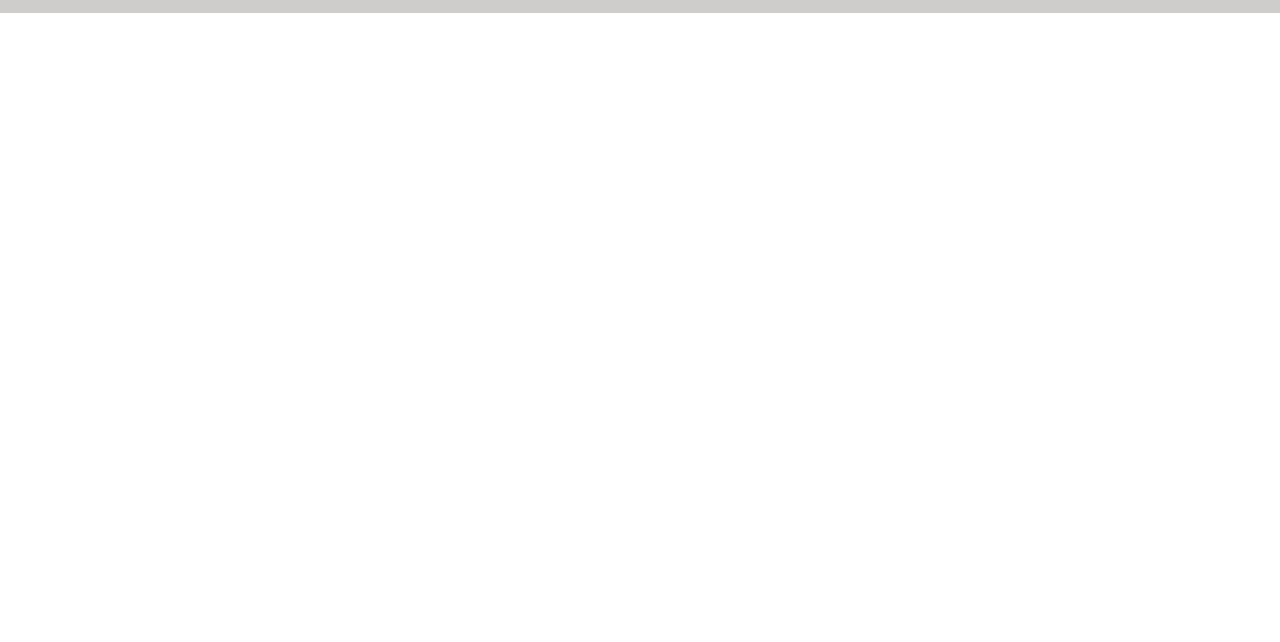
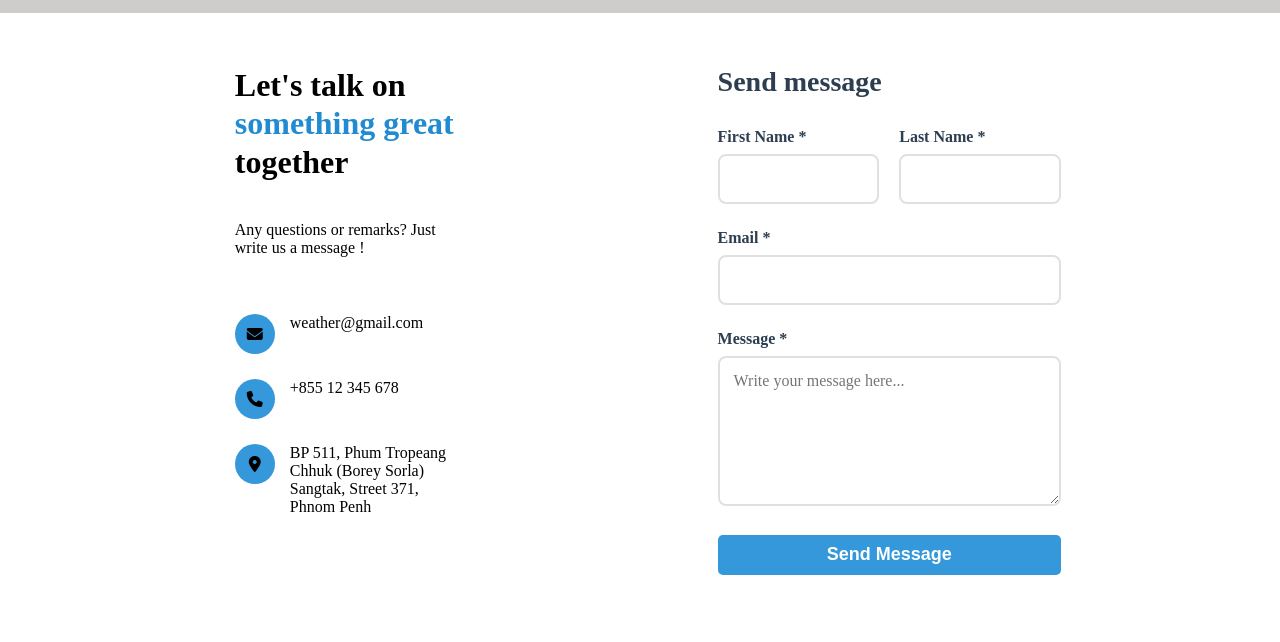
Before and after one commit to sreyroth1/Weather-Project-C8, a plain HTML site: page Templates/contactUs.html in a window 1280 px wide. Shown: the part 79-721 px from the top of the page. Drawn offline with Linux system fonts and the light colour scheme.

Commit message:
first push from feature/contat

```diff
--- a/CSS/contactUs.css
+++ b/CSS/contactUs.css
@@ -1,51 +1,50 @@
-*{
+* {
   margin: 0;
-
+  padding: 0;
+  box-sizing: border-box;
 }
 
 /* navbar style code all page */
-nav{
+nav {
   padding: 16px;
   background: #cfcccc;
-    .main-navbar{
+  .main-navbar {
     display: flex;
     justify-content: space-between;
     align-items: center;
     margin: 0px 40px;
-        .logo-web{
+    .logo-web {
       display: flex;
       align-items: center;
       gap: 14px;
-            img{
+      img {
         width: 60px;
         height: 60px;
         border-radius: 50%;
       }
     }
-        .navbar-page{
+    .navbar-page {
       display: flex;
       gap: 32px;
-            li{
+      li {
         list-style: none;
-                a{
+        a {
           position: relative;
           text-decoration: none;
           color: black;
           font-size: 3.5vh;
           padding-bottom: 5px;
-
         }
-                a:hover::after{
+        a:hover::after {
           width: 100%;
           transition: 0.5s;
         }
-                a:hover{
+        a:hover {
           transition: 0.5s;
           color: #948f8f;
-
         }
-                a::after{
-                    content:'';
+        a::after {
+          content: "";
           position: absolute;
           width: 0;
           height: 2px;
@@ -56,9 +55,187 @@ nav{
           background: #ff0000;
           transition: width 0.3 ease-in-out;
         }
-
-
       }
     }
   }
 }
+.container {
+  display: flex;
+  margin-left: 16%;
+  margin-top: 1%;
+  width: 70%;
+  background: white;
+  border-radius: 12px;
+  overflow: hidden;
+}
+
+.sidebar {
+  flex: 1;
+  background-color: #2c3e50;
+  background: white;
+  color: black;
+  padding: 40px 30px;
+  justify-content: center;
+  /* width: 60%;  */
+}
+
+.sidebar h1 {
+  font-size: 32px;
+  margin-bottom: 40px;
+  line-height: 1.2;
+}
+
+.sidebar h1 span {
+  color: #218bd2;
+}
+
+.contact-info {
+  margin-bottom: 40px;
+  margin-top: 25%;
+}
+
+.contact-item {
+  display: flex;
+  align-items: flex-start;
+  margin-bottom: 25px;
+}
+
+.contact-icon {
+  background-color: #3498db;
+  border-radius: 50%;
+  width: 40px;
+  height: 40px;
+  display: flex;
+  align-items: center;
+  justify-content: center;
+  margin-right: 15px;
+  flex-shrink: 0;
+}
+
+.contact-details p {
+  margin-bottom: 5px;
+}
+
+.contact-details a {
+  color: #3498db;
+  text-decoration: none;
+  transition: color 0.3s;
+}
+
+.contact-details a:hover {
+  color: #5dade2;
+  text-decoration: underline;
+}
+
+/* Form Styles - Takes 60% of width */
+.contact-form  {
+  flex: 1.5;
+  padding: 40px;
+  padding-left: 25%;
+  width: 10%;
+  /* background-color: rgb(173, 90, 90); */
+
+  /* border: 1 solid black; */
+
+}
+
+.form-title {
+  font-size: 28px;
+  margin-bottom: 30px;
+  color: #2c3e50;
+  font-weight: 700;
+}
+
+.form-group {
+  margin-bottom: 25px;
+}
+
+.form-row {
+  display: flex;
+  gap: 20px;
+}
+
+.form-row .form-group {
+  flex: 1;
+}
+label {
+  display: block;
+  margin-bottom: 8px;
+  font-weight: 600;
+  color: #2c3e50;
+}
+
+input,
+textarea {
+  width: 100%;
+  padding: 14px;
+  border: 2px solid #e0e0e0;
+  border-radius: 8px;
+  font-size: 16px;
+  transition: border-color 0.3s;
+}
+
+input:focus,
+textarea:focus {
+  outline: none;
+  border-color: #3498db;
+}
+
+textarea {
+  min-height: 150px;
+  resize: vertical;
+  font-family: inherit;
+}
+
+.submit-btn {
+  background-color: #3498db;
+  color: white;
+  height: 40px;
+  width: 100%;
+  border: none;
+  padding: 16px 40px;
+  border-radius: 5px;
+  font-size: 18px;
+  font-weight: 600;
+  cursor: pointer;
+  display: flex;
+  align-items: center;
+  justify-content: center;
+}
+
+/* Responsive Design */
+@media (max-width: 900px) {
+  .container {
+    flex-direction: column;
+  }
+
+  .sidebar,
+  .contact-form {
+    width: 100%;
+  }
+
+  .form-row {
+    flex-direction: column;
+    gap: 0;
+  }
+}
+
+@media (max-width: 600px) {
+  .sidebar,
+  .contact-form {
+    padding: 30px 20px;
+  }
+
+  .sidebar h1 {
+    font-size: 28px;
+  }
+
+  .form-title {
+    font-size: 24px;
+  }
+
+  .submit-btn {
+    padding: 14px 30px;
+    font-size: 16px;
+  }
+}
--- a/JS/contactUs.js
+++ b/JS/contactUs.js
@@ -0,0 +1,23 @@
+document.getElementById("contactForm");
+document.addEventListener("submit", function (event) {
+  event.preventDefault();
+
+  // Get form values
+  const firstName = document.getElementById("firstName").value;
+  const lastName = document.getElementById("lastName").value;
+  const email = document.getElementById("email").value;
+  const message = document.getElementById("message").value;
+
+  // Simple validation
+  if (!firstName || !lastName || !email || !message) {
+    alert("Please fill in all required fields.");
+    return;
+  }
+  //show a confirmation message
+  alert(
+    `Thank you, ${firstName} ${lastName}! Your message has been sent. We'll respond to ${email} soon.`
+  );
+
+  // Reset form
+  document.getElementById("contactForm").reset();
+});
--- a/Templates/contactUs.html
+++ b/Templates/contactUs.html
@@ -4,7 +4,8 @@
     <meta charset="UTF-8">
     <meta name="viewport" content="width=device-width, initial-scale=1.0">
     <title>Weather-page-contact</title>
-    <link rel="stylesheet" href="/CSS/map.css">
+    <link rel="stylesheet" href="https://cdnjs.cloudflare.com/ajax/libs/font-awesome/6.4.0/css/all.min.css">
+    <link rel="stylesheet" href="../CSS/contactUs.css">
 </head>
 <body>
     <nav>
@@ -23,5 +24,76 @@
             </div>
         </div>
     </nav>
+    <!-- <img src="../images/background-sign-up.png" alt=""> -->
+    <div class="container">
+        <!-- Sidebar with contact information -->
+        <div class="sidebar">
+            <h1>Let's talk on <span>something great</span> together</h1>
+            <p>Any questions or remarks? Just write us a message !</p>
+
+            <div class="contact-info">
+                <div class="contact-item">
+                    <div class="contact-icon">
+                        <i class="fas fa-envelope"></i>
+                    </div>
+                    <div class="contact-details">
+                        <p>weather@gmail.com</p>
+                    </div>
+                </div>
+                <div class="contact-item">
+                    <div class="contact-icon">
+                        <i class="fas fa-phone"></i>
+                    </div>
+                    <div class="contact-details">
+                        <p>+855 12 345 678</p>
+                    </div>
+                </div>
+
+                <div class="contact-item">
+                    <div class="contact-icon">
+                        <i class="fas fa-map-marker-alt"></i>
+                    </div>
+                    <div class="contact-details">
+                        <p>BP 511, Phum Tropeang Chhuk (Borey Sorla) Sangtak, Street 371, Phnom Penh</p>
+
+                    </div>
+                </div>
+            </div>
+        </div>
+
+        <!-- Contact Form -->
+        <div class="contact-form">
+            <h2 class="form-title">Send message</h2>
+            <form id="contactForm">
+                <div class="form-row">
+                    <div class="form-group">
+                        <label for="firstName">First Name *</label>
+                        <input type="text" id="firstName" name="firstName" required>
+                    </div>
+
+                    <div class="form-group">
+                        <label for="lastName">Last Name *</label>
+                        <input type="text" id="lastName" name="lastName" required>
+                    </div>
+                </div>
+
+                <div class="form-group">
+                    <label for="email">Email *</label>
+                    <input type="email" id="email" name="email" required>
+                </div>
+
+                <div class="form-group">
+                    <label for="message">Message *</label>
+                    <textarea id="message" name="message" placeholder="Write your message here..." required></textarea>
+                </div>
+
+                <button type="submit" class="submit-btn">Send Message </button>
+
+
+            </form>
+        </div>
+    </div>
+    <svg xmlns="http://www.w3.org/2000/svg" viewBox="0 0 1440 320"><path fill="#3498db" fill-opacity="1" d="M0,192L48,170.7C96,149,192,107,288,80C384,53,480,43,576,58.7C672,75,768,117,864,138.7C960,160,1056,160,1152,138.7C1248,117,1344,75,1392,53.3L1440,32L1440,320L1392,320C1344,320,1248,320,1152,320C1056,320,960,320,864,320C768,320,672,320,576,320C480,320,384,320,288,320C192,320,96,320,48,320L0,320Z"></path></svg>
+    <script src="../JS/contactUs.js"></script>
 </body>
 </html>
```
Also changed, not shown: images/contactBanner.jpg (added), 1 other file. Lines whose indentation alone changed are shown as unchanged.
